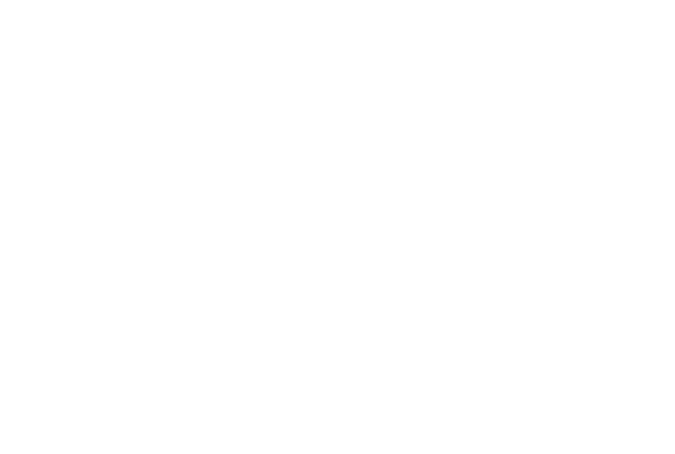
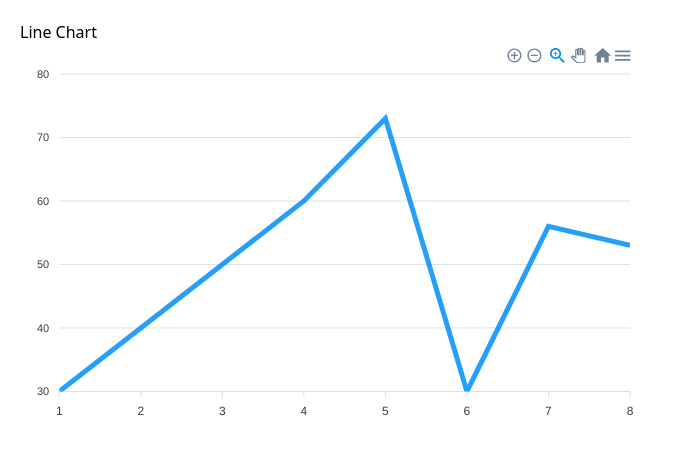
Before and after one commit to LaunchUpCorp/Dashboard-Builder, a Vue app in the folder frontend/: page / in a window 1280 px wide. Shown: the top 454 px of the page, without its empty margins (0-675 px from the left). Built offline with nearby package versions, Linux system fonts and the light colour scheme.

Commit message:
feat: Line Chart
Added ApexChart Library
Added initial Code

```diff
--- a/frontend/package.json
+++ b/frontend/package.json
@@ -17,6 +17,7 @@
   },
   "dependencies": {
     "@types/tailwindcss": "^3.1.0",
+    "apexcharts": "^3.40.0",
     "pinia": "^2.0.32",
     "vue": "^3.2.47",
     "vue-router": "^4.1.6"
--- a/frontend/src/App.vue
+++ b/frontend/src/App.vue
@@ -1,16 +1,17 @@
 <script lang="ts">
 import { defineComponent } from 'vue'
+import LineChartCard from './components/LineChartCard/LineChartCard.vue';
 
 export default defineComponent({
   name: 'App',
   components: {
-
+    LineChartCard
   }
 })
 </script>
 
 <template>
-    <div>
-
+    <div class="m-5" >
+      <LineChartCard />
     </div>
   </template>
--- /dev/null
+++ b/frontend/src/components/LineChartCard/LineChartCard.vue
@@ -0,0 +1,46 @@
+<script lang='ts'>
+import { defineComponent, PropType, ref, onMounted } from 'vue';
+import ApexCharts from 'apexcharts'
+
+export default defineComponent({
+    name: 'Line Chart Card',
+    props: {
+        theme: {
+
+        },
+
+    },
+    setup() {
+        const chartRef = ref(null);
+
+        onMounted(() => {
+            const options = {
+                chart: {
+                    type: "line"
+                },
+                series: [{
+                    name: 'sales',
+                    data: [30, 40, 50, 60, 73, 30, 56, 53]
+                }],
+            };
+
+            const chart = new ApexCharts(chartRef.value, options);
+            chart.render();
+        })
+
+        return {
+            chartRef
+        }
+    }
+})
+
+</script>
+
+<template>
+    <div>
+        <p>Line Chart</p>
+        <div class="w-1/2" ref="chartRef">
+
+        </div>
+    </div>
+</template>
```
Also changed, not shown: 1 other file (tests, documents, lock files or other folders).
